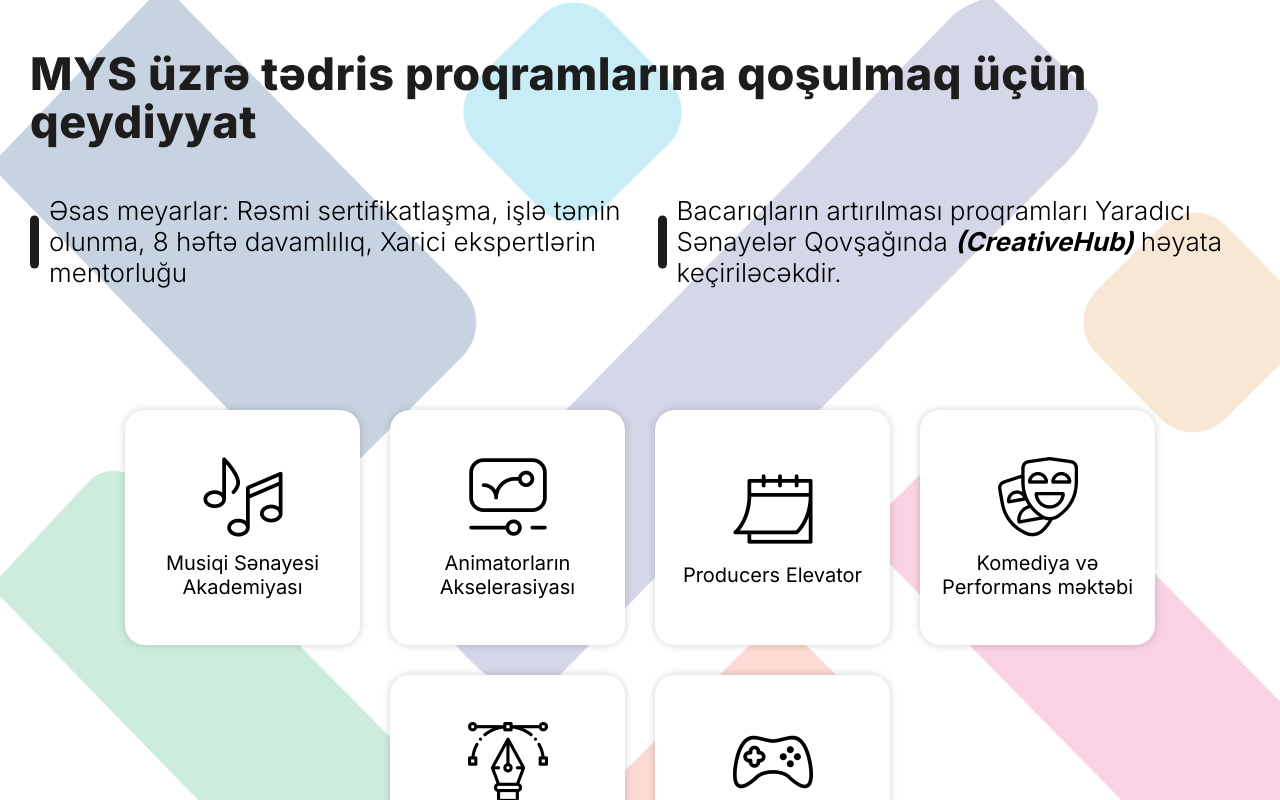
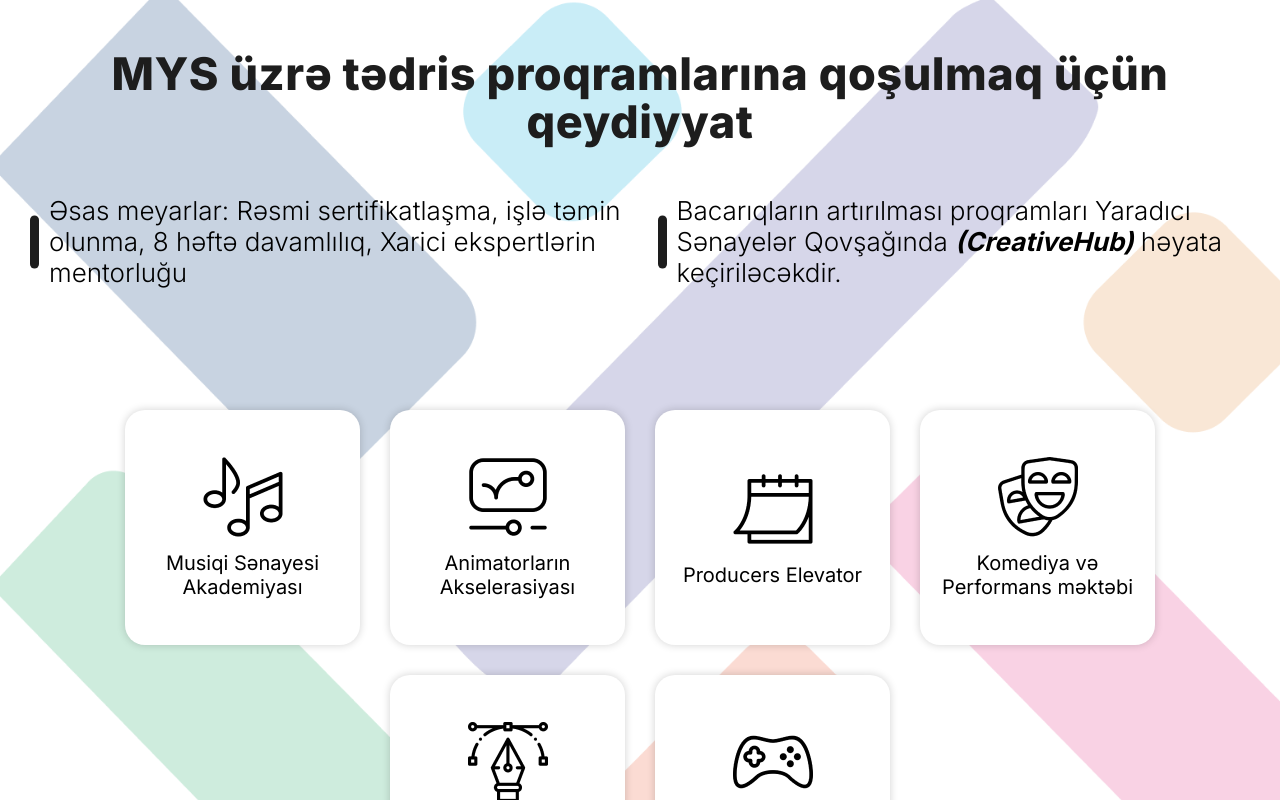
Before and after one commit to coderseyfi/creative-edu-form, a React (Vite) app: page / in a window 1280 px wide. Shown: the top 800 px of the page. Built offline with nearby package versions, Linux system fonts and the light colour scheme.

Commit message:
complete

```diff
--- a/index.html
+++ b/index.html
@@ -3,7 +3,7 @@
   <head>
     <meta charset="UTF-8" />
     <meta name="viewport" content="width=device-width, initial-scale=1.0" />
-    <title>Form Api</title>
+    <title>Edu Creative</title>
   </head>
   <body>
     <div id="root"></div>
--- a/src/pages/Dashboard/dashboard.scss
+++ b/src/pages/Dashboard/dashboard.scss
@@ -12,6 +12,7 @@
 
   .up {
     margin-bottom: 50px;
+    text-align: center;
     &__title {
       color: #1d1d1d;
       font-size: 103px;
```
